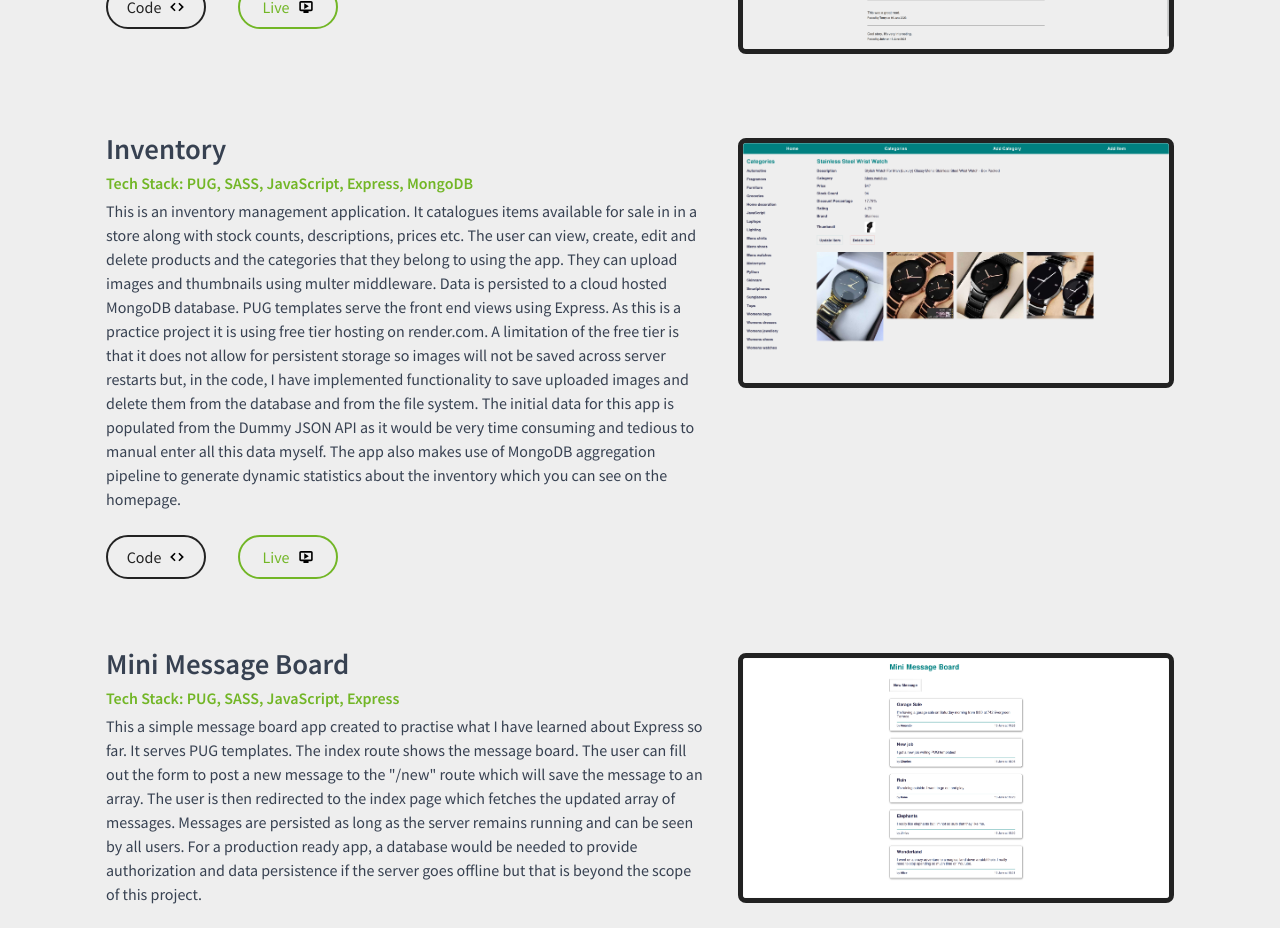
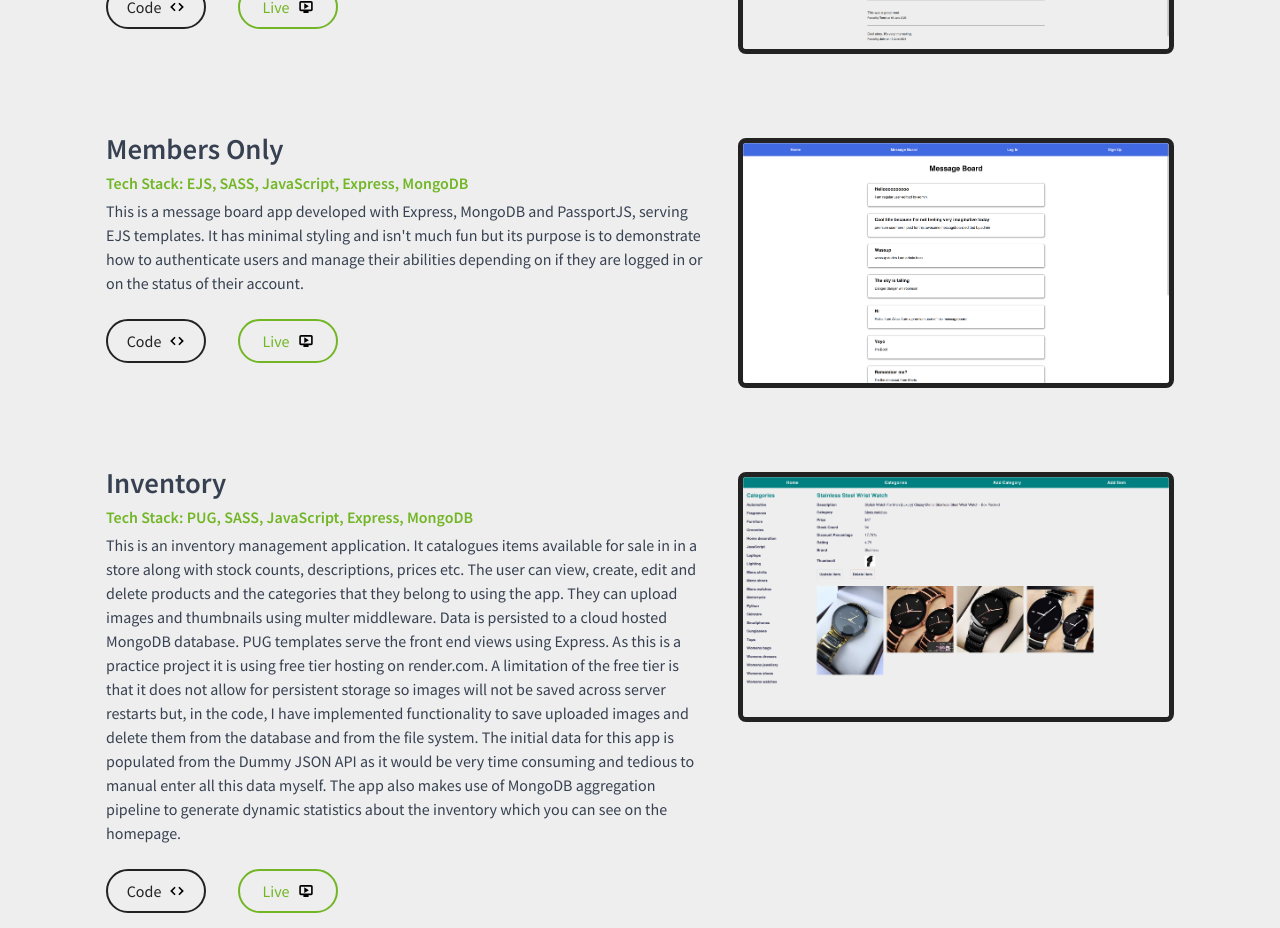
Before and after one commit to jundran/portfolio, a React (Vite) app: page /#/projects in a window 1280 px wide. Shown: the part 880-1808 px from the top of the page. Built offline with nearby package versions, Linux system fonts and the light colour scheme.

Commit message:
Add members only project

```diff
--- a/src/data.js
+++ b/src/data.js
@@ -130,6 +130,17 @@ const library = {
 	stack: 'HTML, CSS, JavaScript',
 	tags: [],
 	description: 'A library application that allows users to add books that they own and manage their read status.'
+}
+
+const membersOnly = {
+	id: crypto.randomUUID(),
+	title: 'Members Only',
+	code: 'https://github.com/jundran/members-only',
+	live: 'https://members-only-gip4.onrender.com',
+	image: 'members-only.png',
+	stack: 'EJS, SASS, JavaScript, Express, MongoDB',
+	tags: ['Server', 'Database', 'Template Engine', 'API'],
+	description: 'This is a message board app developed with Express, MongoDB and PassportJS, serving EJS templates. It has minimal styling and isn\'t much fun but its purpose is to demonstrate how to authenticate users and manage their abilities depending on if they are logged in or on the status of their account.'
 }
 
 const memoryCard = {
@@ -270,6 +281,7 @@ export const tags = ['React', 'Game', 'Database', 'Server', 'Template Engine', '
 export const projects = [
 	blogManager,
 	blogViewer,
+	membersOnly,
 	inventoryApplication,
 	miniMessageBoard,
 	movies,
@@ -289,6 +301,6 @@ export const projects = [
 	signUpForm,
 	etchASketch,
 	rockPaperScissors,
-	odinRecipes,
-	landingPage
+	landingPage,
+	odinRecipes
 ]
--- a/src/pages/HomePage.jsx
+++ b/src/pages/HomePage.jsx
@@ -12,7 +12,7 @@ export default function HomePage () {
 					<img className="odin" src="skills/odin.svg" alt="odin project logo" />
 				</a>
 				<p><a className='simple-link' href='https://github.com/jundran' target='_blank' rel="noreferrer">
-					View all my code and projects on GutHub.
+					View all my code and projects on GitHub.
 				</a></p>
 			</Intro>
 			<section aria-label='Skills'>
```
